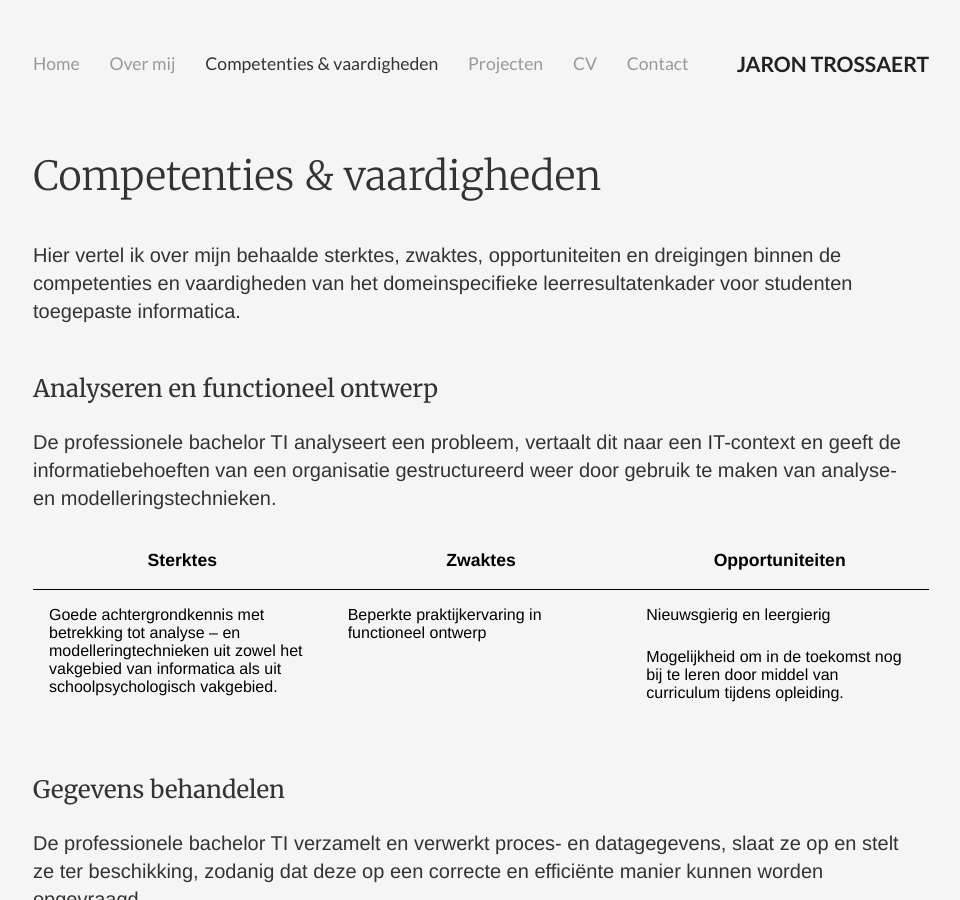
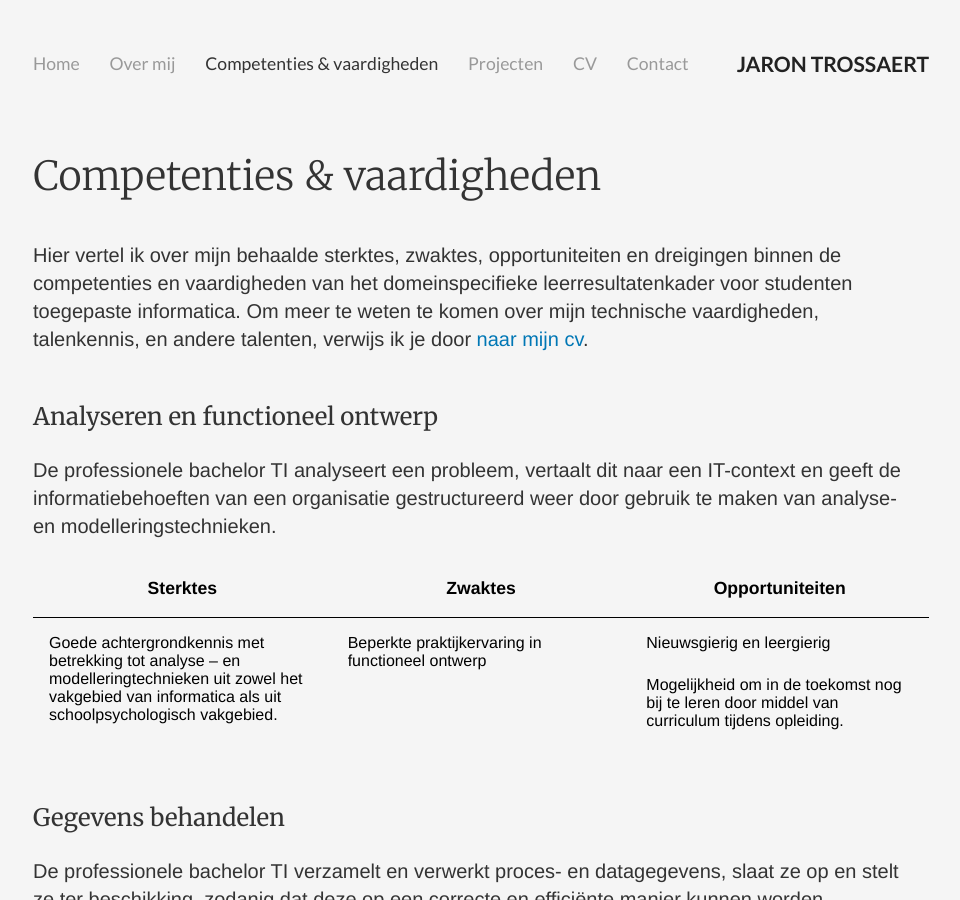
Before and after one commit to Jornax/Jornax.github.io, a Jekyll site: the page built from competences/index.html, in a window 1280 px wide and 900 px high. Shown: the whole window, without its empty margins (159-1119 px from the left). Built offline with Jekyll 4.4.1, drawn with Linux system fonts in a browser that asks for light colours.

Commit message:
Update index.html

```diff
--- a/competences/index.html
+++ b/competences/index.html
@@ -4,7 +4,7 @@ title: Competenties & vaardigheden
 ---
 <div class="competences">
 	<h1>Competenties &amp; vaardigheden</h1>
-    <p>Hier vertel ik over mijn behaalde sterktes, zwaktes, opportuniteiten en dreigingen binnen de competenties en vaardigheden van het domeinspecifieke leerresultatenkader voor studenten toegepaste informatica.</p>
+    <p>Hier vertel ik over mijn behaalde sterktes, zwaktes, opportuniteiten en dreigingen binnen de competenties en vaardigheden van het domeinspecifieke leerresultatenkader voor studenten toegepaste informatica. Om meer te weten te komen over mijn technische vaardigheden, talenkennis, en andere talenten, verwijs ik je door <a href="../cv">naar mijn cv</a>.</p>
 </div>
     <section id="analyseren">
         <div class="container">
```
